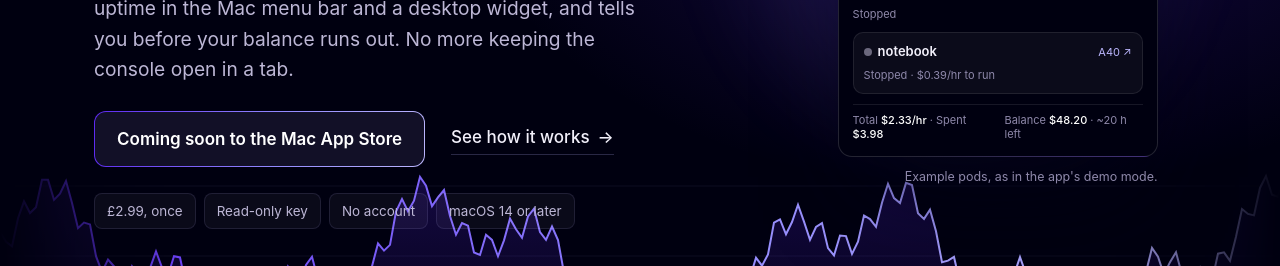
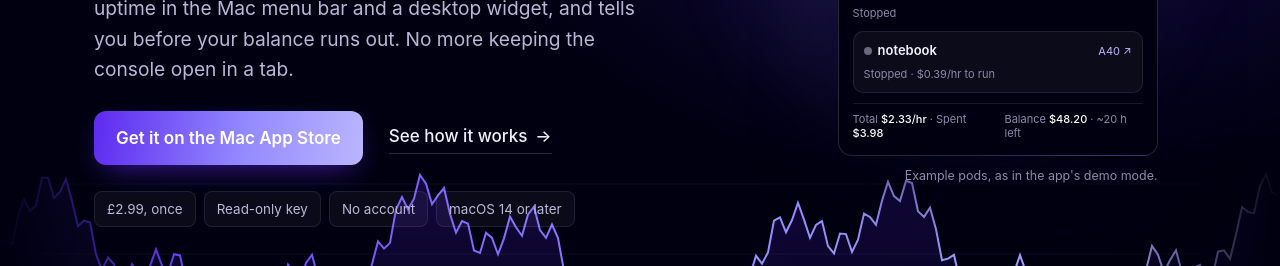
Before and after one commit to Dashing-Daniel-Li/podwatch-support, a plain HTML site: page index.html in a window 1280 px wide. Shown: the part 534-800 px from the top of the page. Drawn offline with Linux system fonts and the light colour scheme.

Commit message:
Link to Podwatch on the Mac App Store
Co-Authored-By: Claude Opus 5.5 <noreply@anthropic.com>

```diff
--- a/index.html
+++ b/index.html
@@ -25,6 +25,7 @@
   "applicationCategory": "DeveloperApplication",
   "operatingSystem": "macOS 14",
   "url": "https://dashing-daniel-li.github.io/podwatch-support/",
+  "downloadUrl": "https://apps.apple.com/app/podwatch-for-runpod/id6830623784",
   "offers": {"@type": "Offer", "price": "2.99", "priceCurrency": "GBP"},
   "author": {"@type": "Person", "name": "Daniel Li"}
 }
@@ -40,8 +41,7 @@
       <a href="./#how">How it works</a>
       <a href="privacy.html">Privacy</a>
       <a href="support.html">Support</a>
-      <!-- Swap for the Mac App Store link once the app is approved. -->
-      <a class="get" href="./#get">Get Podwatch</a>
+      <a class="get" href="https://apps.apple.com/app/podwatch-for-runpod/id6830623784">Get Podwatch</a>
     </nav>
   </div>
 </header>
@@ -56,8 +56,7 @@
       <h1 id="hero-title">Your pods, at a glance. <em class="accent">Right in the menu bar.</em></h1>
       <p class="lede">Podwatch shows your Runpod pods' GPU use, cost and uptime in the Mac menu bar and a desktop widget, and tells you before your balance runs out. No more keeping the console open in a tab.</p>
       <div class="hero-cta" id="get">
-        <!-- Replace with Apple's "Download on the Mac App Store" badge and link once approved. -->
-        <span class="btn soon">Coming soon to the Mac App Store</span>
+        <a class="btn" href="https://apps.apple.com/app/podwatch-for-runpod/id6830623784">Get it on the Mac App Store</a>
         <a class="text-link" href="#how">See how it works <span aria-hidden="true">→</span></a>
       </div>
       <ul class="hero-facts" aria-label="At a glance">
@@ -202,7 +201,7 @@
     <img class="closing-icon" src="assets/icon-256.png" srcset="assets/icon-256.png 1x, assets/icon-512.png 2x" alt="" width="96" height="96" loading="lazy">
     <h2 id="closing-title">Keep an eye on the meter.</h2>
     <p class="lede">For anyone who's left a GPU running overnight by mistake.</p>
-    <span class="btn soon">Coming soon to the Mac App Store</span>
+    <a class="btn" href="https://apps.apple.com/app/podwatch-for-runpod/id6830623784">Get it on the Mac App Store</a>
     <p class="fine">Setting it up? <a href="support.html">See Support</a>.</p>
   </div>
 </section>
--- a/style.css
+++ b/style.css
@@ -96,8 +96,6 @@ p { margin: 0; text-wrap: pretty; }
 .btn { display: inline-flex; align-items: center; gap: 10px; padding: 13px 22px; border-radius: 12px; background: var(--grad); color: #fff; font-weight: 600; text-decoration: none; box-shadow: 0 10px 30px -10px rgba(93, 41, 240, 0.7); transition: transform 0.25s var(--ease-out); }
 .btn:hover { color: #fff; transform: translateY(-2px); }
 .btn svg { width: 18px; height: 18px; }
-.btn.soon { background: linear-gradient(var(--ink-2), var(--ink-2)) padding-box, var(--grad) border-box; border: 1px solid transparent; box-shadow: none; cursor: default; }
-.btn.soon:hover { transform: none; }
 .text-link { display: inline-flex; gap: 8px; color: var(--text); font-weight: 500; text-decoration: none; border-bottom: 1px solid var(--line-strong); padding-bottom: 3px; }
 .text-link:hover { color: var(--text); border-color: var(--violet); }
 
```
Also changed, not shown: 1 other file.
